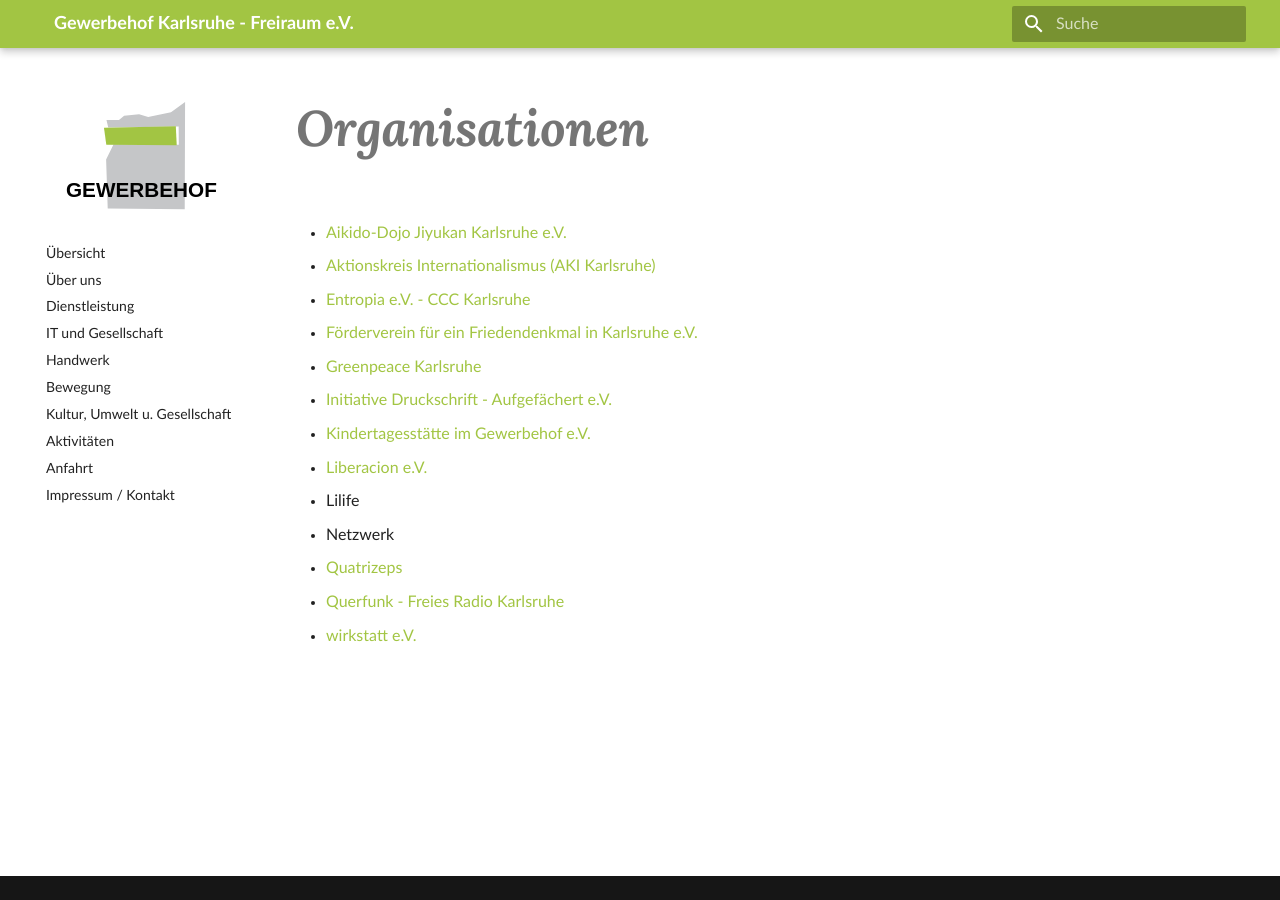
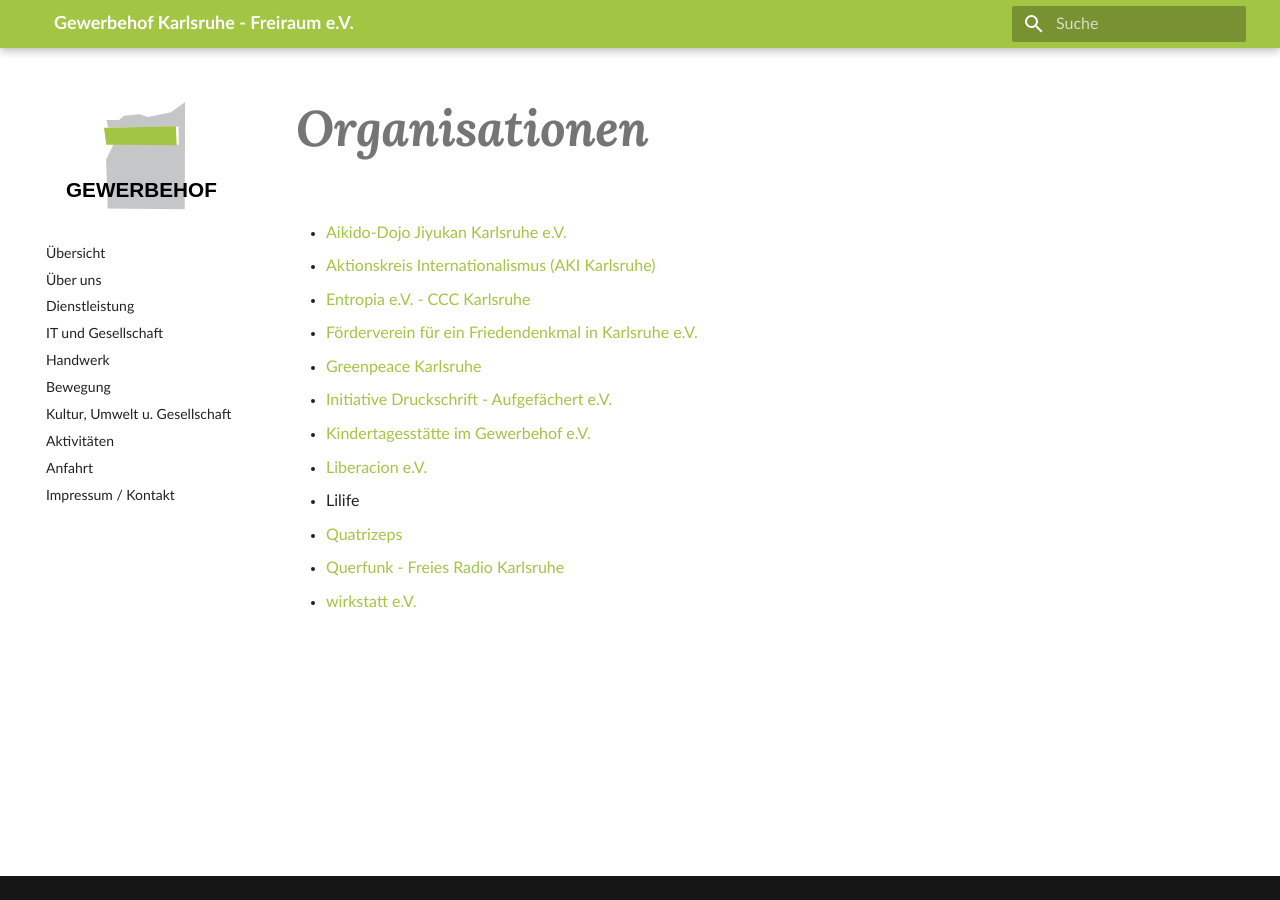
Before and after one commit to entropia/gewerbehof-webseite, an MkDocs documentation site: the page built from docs/organisationen.md, in a window 1280 px wide. Built offline with MkDocs 1.6.1 and Material for MkDocs 9.7.7, drawn with Linux system fonts in a browser that asks for light colours; comment, search, counter and statistics services are not loaded.

Commit message:
Update organisationen.md
Eintrag "Netzwerk" entfernt. Vermutlich war das Netzwerk IKS und das findet sich bei Liberacion e.v.

```diff
--- a/docs/organisationen.md
+++ b/docs/organisationen.md
@@ -13,7 +13,6 @@ hide:
 * [Kindertagesstätte im Gewerbehof e.V.](https://kita-im-gewerbehof.de)
 * [Liberacion e.V.](https://www.cafe-liberacion.de)
 * Lilife
-* Netzwerk
 * [Quatrizeps](http://www.quatrizeps.de)
 * [Querfunk - Freies Radio Karlsruhe](https://querfunk.info)
 * [wirkstatt e.V.](https://www.wirkstatt.com)
```
